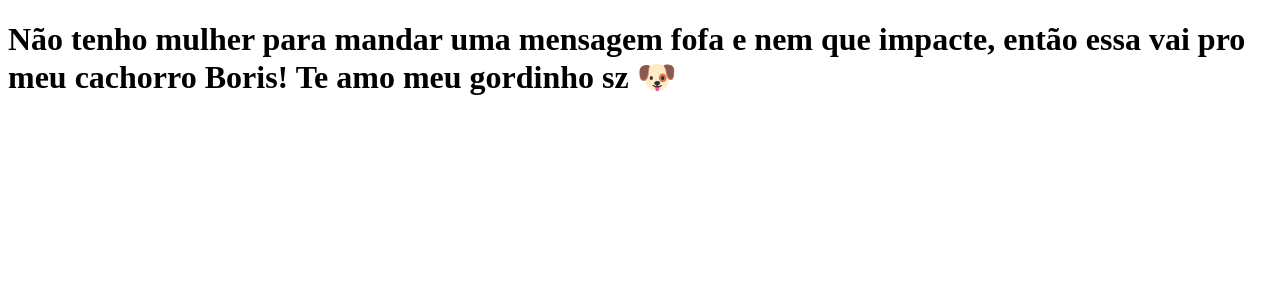
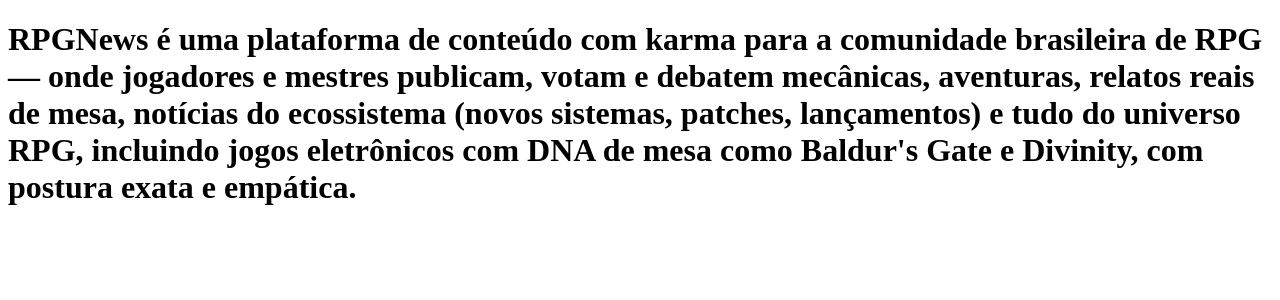
Before and after one commit to ManelPechim/clone-tabsnews, a Next.js app: page / in a window 1280 px wide. Shown: the top 300 px of the page. Built offline with nearby package versions, Linux system fonts and the light colour scheme.

Commit message:
adiciona declaração de propósito para o RPGNews

```diff
--- a/pages/index.js
+++ b/pages/index.js
@@ -1,8 +1,12 @@
 function Home() {
   return (
     <h1>
-      Não tenho mulher para mandar uma mensagem fofa e nem que impacte, então
-      essa vai pro meu cachorro Boris! Te amo meu gordinho sz 🐶
+      RPGNews é uma plataforma de conteúdo com karma para a comunidade
+      brasileira de RPG — onde jogadores e mestres publicam, votam e debatem
+      mecânicas, aventuras, relatos reais de mesa, notícias do ecossistema
+      (novos sistemas, patches, lançamentos) e tudo do universo RPG, incluindo
+      jogos eletrônicos com DNA de mesa como Baldur's Gate e Divinity, com
+      postura exata e empática.
     </h1>
   );
 }
```
Also changed, not shown: 2 other files (tests, documents, lock files or other folders).
